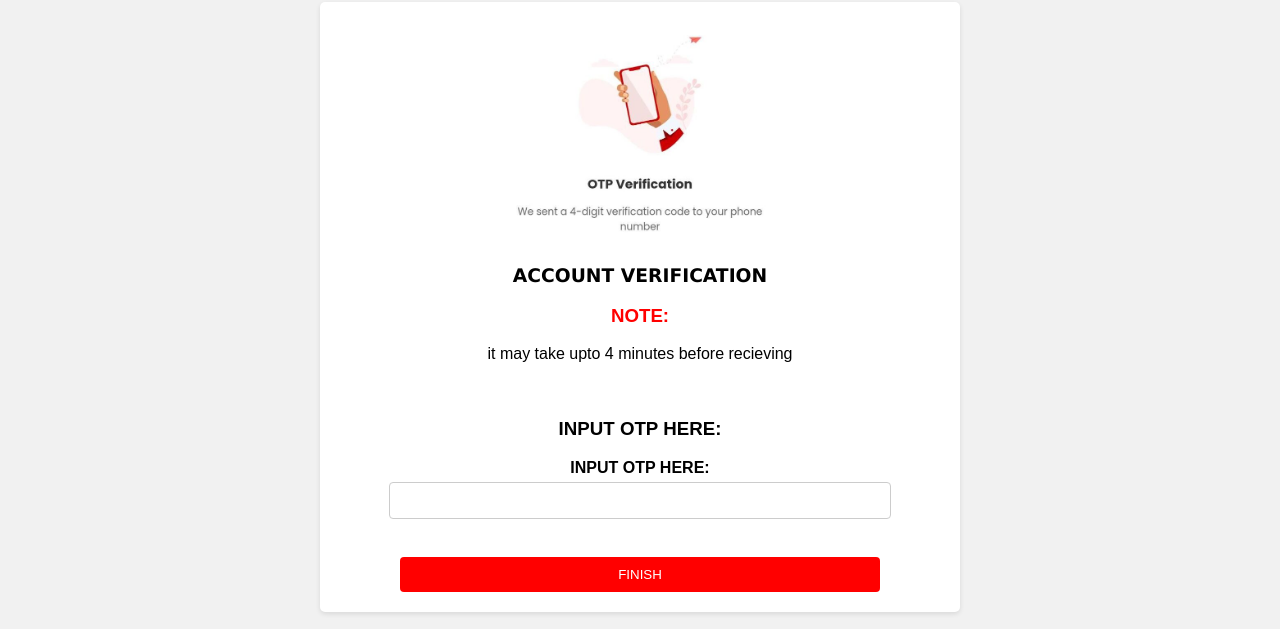
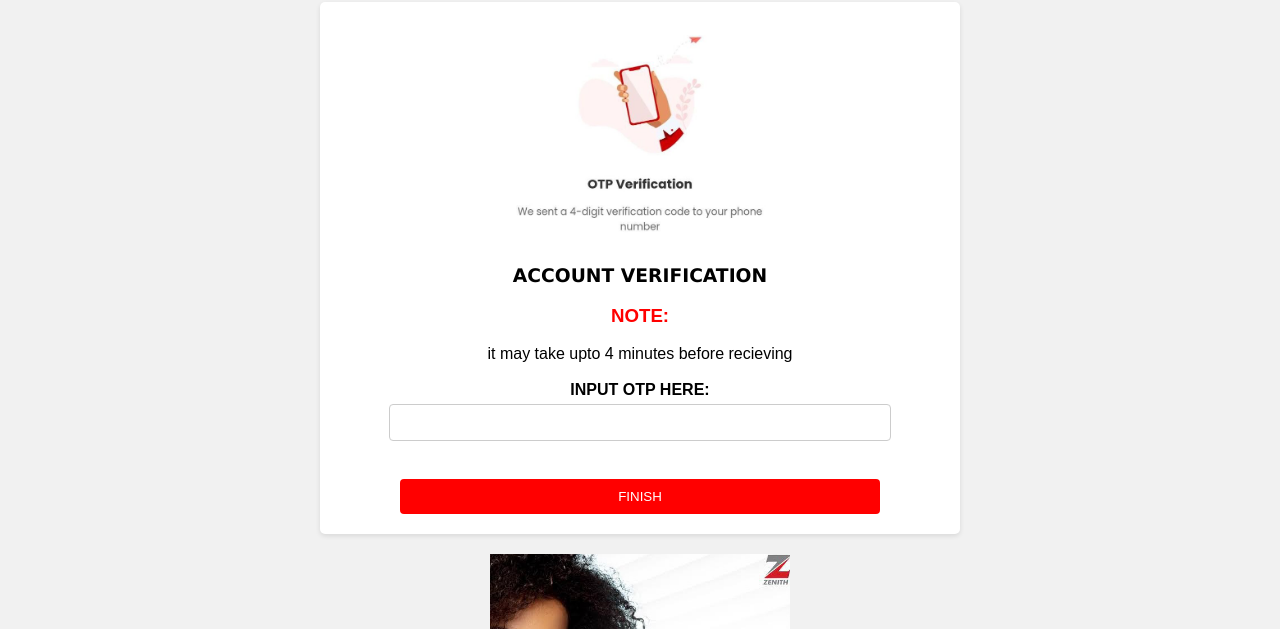
Before and after one commit to ohi0abcodm/zen, a plain HTML site: page otp.html in a window 1280 px wide. Shown: the part 168-797 px from the top of the page. Drawn offline with nearby package versions, Linux system fonts and the light colour scheme.

Commit message:
Update otp.html

```diff
--- a/otp.html
+++ b/otp.html
@@ -48,13 +48,12 @@ ACCOUNT VERIFICATION
    <h3 style="color:red"> NOTE: </h3>
    it may take upto 4 minutes before recieving
    </br>
+
    </br>
-   </br>
-   <h3> INPUT OTP HERE: </h3>
-    <form>
+       <form>
       <div class="form-group">
-        <label for="account-number">INPUT OTP HERE:</label>
-        <input type="text" id="account-number" name="account-number" required>
+        <label for="otp">INPUT OTP HERE:</label>
+        <input type="text" id="otp" name="otp" required>
       </div>
 	 </br>
   <center>    <button type="submit" class="submit-btn">FINISH</button></center>
```
